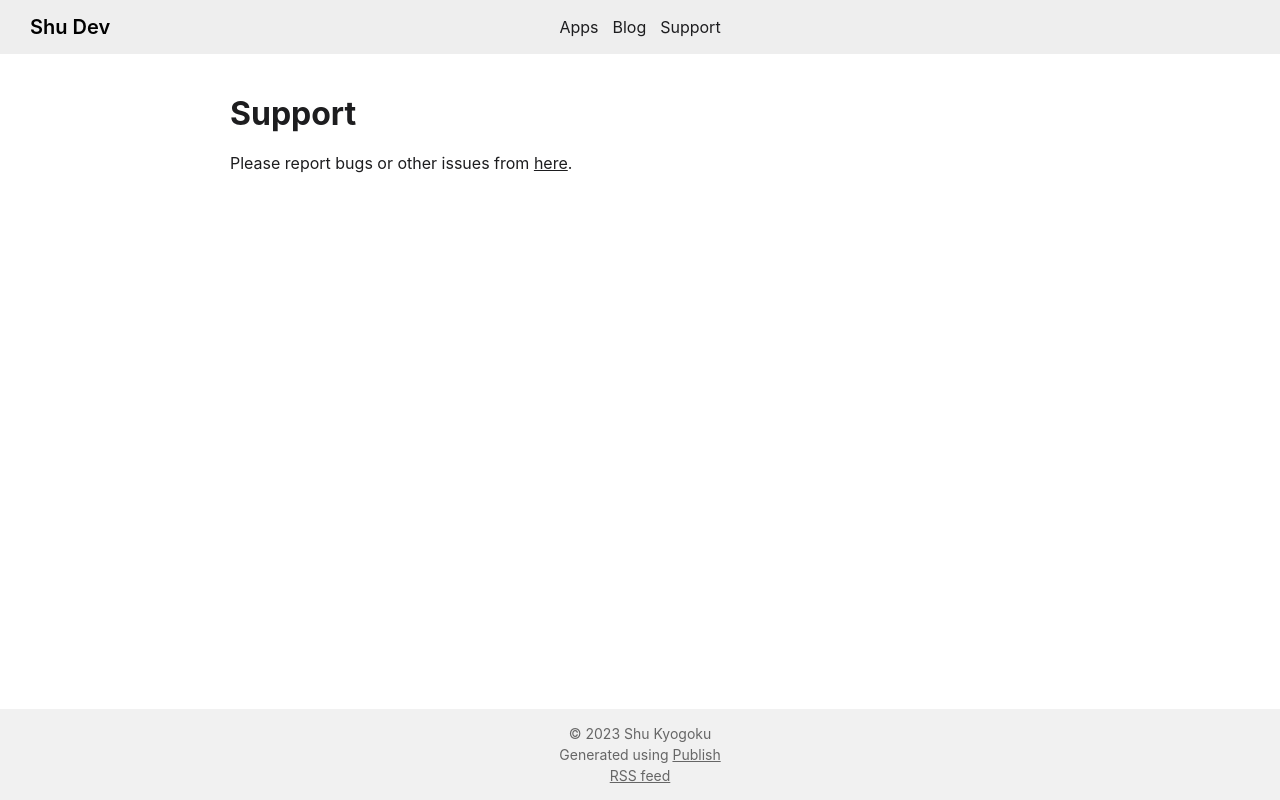
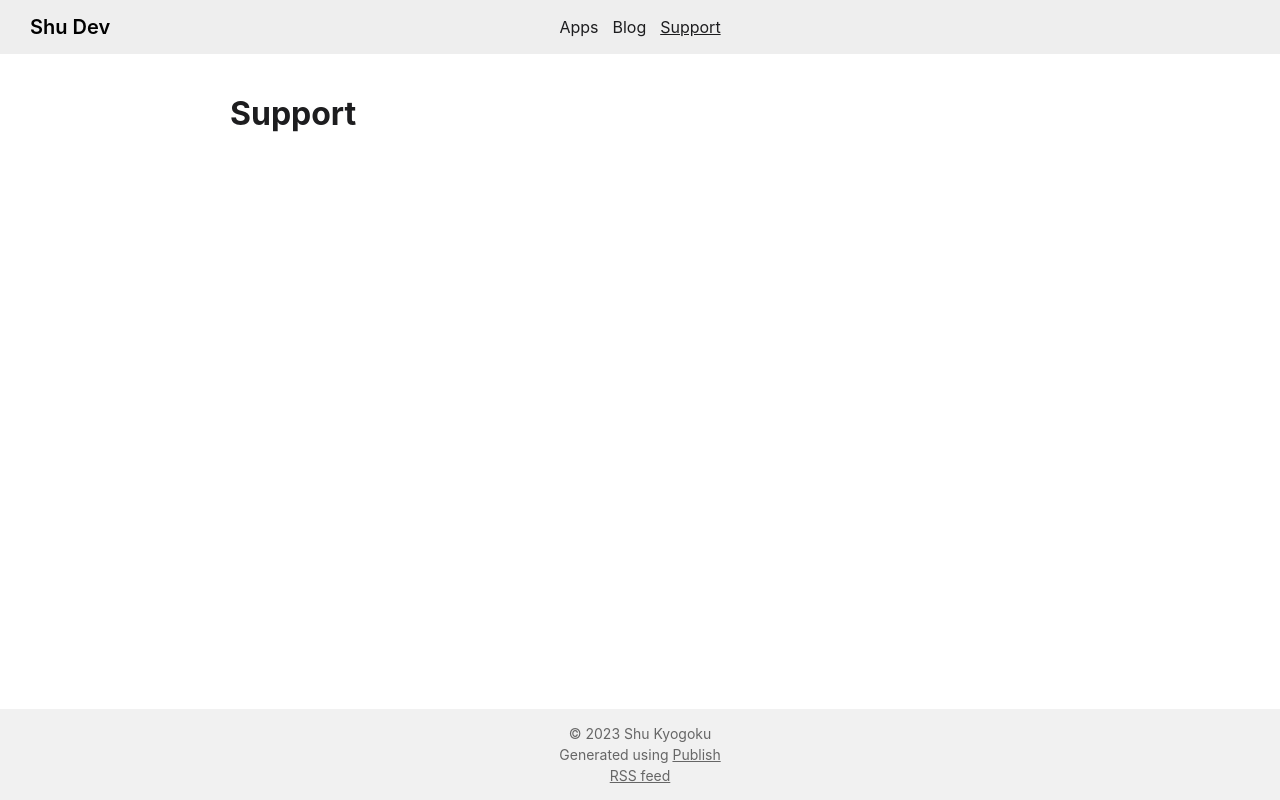
Before and after one commit to kygksh/kygksh.github.io, a plain HTML site: page support/index.html in a window 1280 px wide. Drawn offline with Linux system fonts and the light colour scheme.

Commit message:
Publish deploy 2023-09-10 12:30

```diff
--- a/support/index.html
+++ b/support/index.html
@@ -1 +1 @@
-<!DOCTYPE html><html lang="en"><head><meta charset="UTF-8"/><meta property="og:site_name" content="Shu Dev"/><link rel="canonical" href="https://shudev.app/support"/><meta name="twitter:url" content="https://shudev.app/support"/><meta property="og:url" content="https://shudev.app/support"/><title>Support | Shu Dev</title><meta name="twitter:title" content="Support | Shu Dev"/><meta property="og:title" content="Support | Shu Dev"/><meta name="description" content="Shu developer site"/><meta name="twitter:description" content="Shu developer site"/><meta property="og:description" content="Shu developer site"/><meta name="twitter:card" content="summary"/><link rel="stylesheet" href="/styles.css" type="text/css"/><script src="/script.js"></script><meta name="viewport" content="width=device-width, initial-scale=1.0"/><link rel="shortcut icon" href="/images/favicon.png" type="image/png"/><link rel="alternate" href="/feed.rss" type="application/rss+xml" title="Subscribe to Shu Dev"/></head><body><header><a href="/" class="site-name">Shu Dev</a><nav><ul><li><a href="/apps">Apps</a></li><li><a href="/blog">Blog</a></li><li><a href="/support">Support</a></li></ul></nav></header><div class="wrapper"><h1>Support</h1><p>Please report bugs or other issues from <a href="mailto:support@shudev.app">here</a>.</p></div><footer><p>© 2023 Shu Kyogoku</p><p>Generated using <a href="https://github.com/johnsundell/publish">Publish</a></p><p><a href="/feed.rss">RSS feed</a></p></footer></body></html>
+<!DOCTYPE html><html lang="en"><head><meta charset="UTF-8"/><meta property="og:site_name" content="Shu Dev"/><link rel="canonical" href="https://shudev.app/support"/><meta name="twitter:url" content="https://shudev.app/support"/><meta property="og:url" content="https://shudev.app/support"/><title>Support | Shu Dev</title><meta name="twitter:title" content="Support | Shu Dev"/><meta property="og:title" content="Support | Shu Dev"/><meta name="description" content="Shu developer site"/><meta name="twitter:description" content="Shu developer site"/><meta property="og:description" content="Shu developer site"/><meta name="twitter:card" content="summary"/><link rel="stylesheet" href="/styles.css" type="text/css"/><script src="/script.js"></script><meta name="viewport" content="width=device-width, initial-scale=1.0"/><link rel="shortcut icon" href="/images/favicon.png" type="image/png"/><link rel="alternate" href="/feed.rss" type="application/rss+xml" title="Subscribe to Shu Dev"/></head><body><header><a href="/" class="site-name">Shu Dev</a><nav><ul><li><a href="/apps">Apps</a></li><li><a href="/blog">Blog</a></li><li><a href="/support" class="selected">Support</a></li></ul></nav></header><div class="wrapper"><h1>Support</h1><ul class="post-item-list"></ul></div><footer><p>© 2023 Shu Kyogoku</p><p>Generated using <a href="https://github.com/johnsundell/publish">Publish</a></p><p><a href="/feed.rss">RSS feed</a></p></footer></body></html>
```
